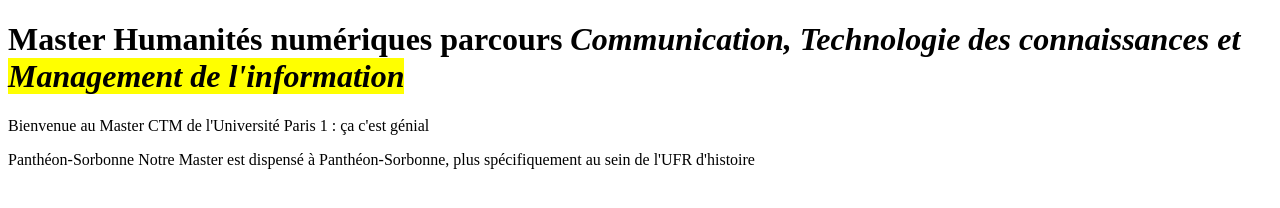
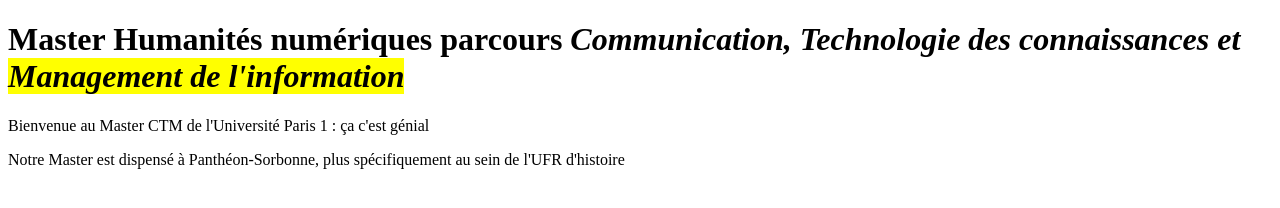
Before and after one commit to linabentazar/master-ctm, a plain HTML site: page index.html in a window 1280 px wide. Drawn offline with Linux system fonts and the light colour scheme.

Commit message:
Update index.html

```diff
--- a/index.html
+++ b/index.html
@@ -8,8 +8,8 @@
 		<h1>Master Humanités numériques parcours <em>Communication, Technologie des connaissances et <mark>Management de l'information</mark></em></h1>
 		<p>Bienvenue au Master CTM de l'Université Paris 1 : ça c'est génial</p>
 		<p>
-			<a herf="https://fr.wikipedia.org/wiki/Universit%C3%A9_Paris-I-Panth%C3%A9on-Sorbonne"> Panthéon-Sorbonne
-		Notre Master est dispensé à Panthéon-Sorbonne, plus spécifiquement au sein de l'UFR d'histoire
+
+		Notre Master est dispensé à <a herf="https://fr.wikipedia.org/wiki/Universit%C3%A9_Paris-I-Panth%C3%A9on-Sorbonne">Panthéon-Sorbonne, plus spécifiquement au sein de l'UFR d'histoire
 		</p>
 
 </body>
```
